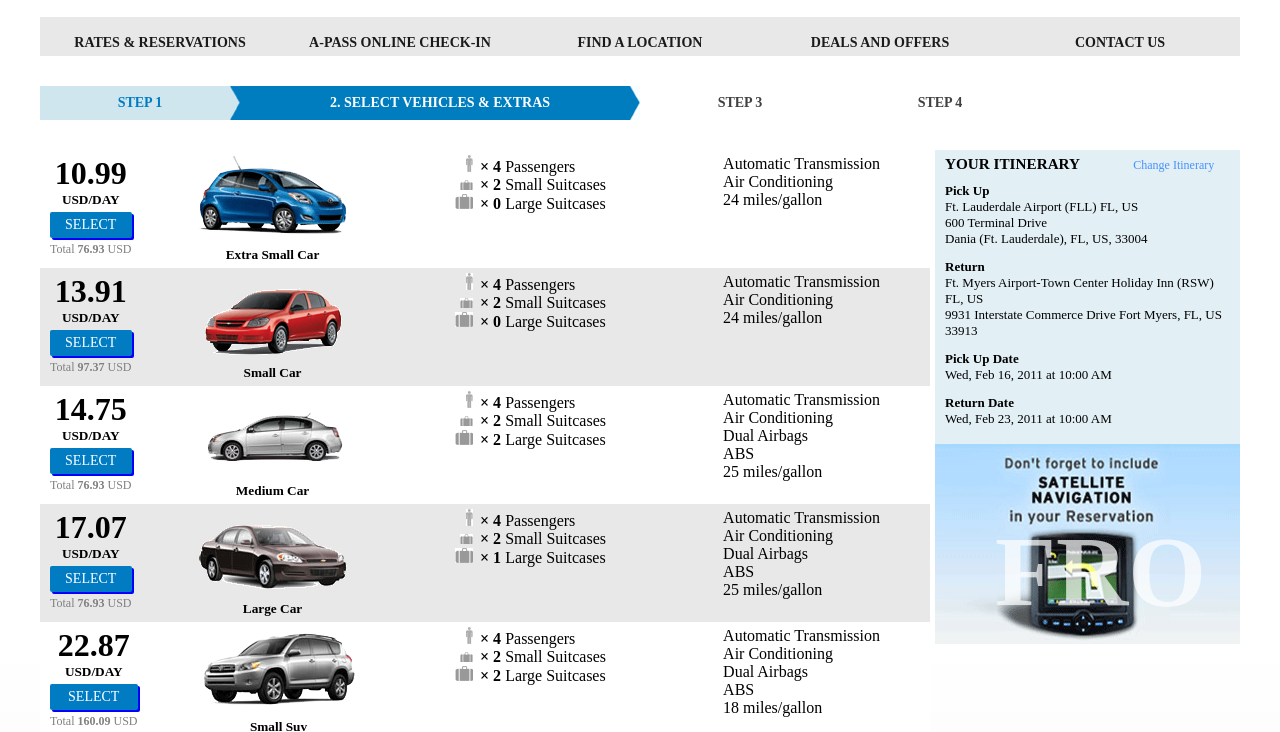
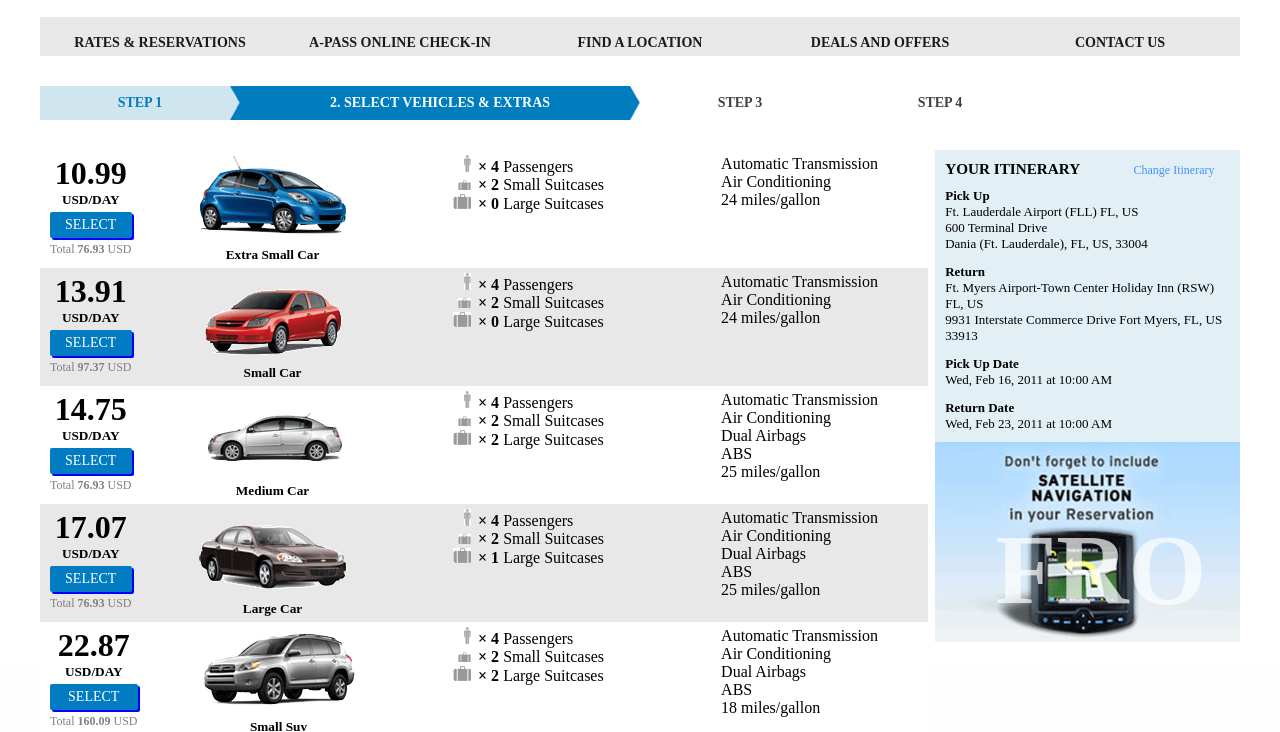
Before and after one commit to Mujtaba718/Advantage_Auto, a plain HTML site: page index.html in a window 1280 px wide. Shown: the part 74-806 px from the top of the page. Drawn offline with Linux system fonts and the light colour scheme.

Commit message:
made some minor changes.

```diff
--- a/css/AA.css
+++ b/css/AA.css
@@ -1,61 +1,86 @@
-	*{
+/*Global Styles*/
+
+* {
     margin: 0px;
     padding: 0px;
 }
-	body{
+
+body {
     background: url(../images/bg-grad.gif) bottom left repeat-x;
 }
-	#mainContainer{
+
+
+#mainContainer {
     width: 1200px;
     margin: 0 auto;
 }
-	header{
-		margin: 20px auto;
+
+.clearfix::after {
+    content: "";
+    clear: both;
+    display: table;
 }
-	#logo{
-		float:left;
+
+/*Header*/
+header {
+    margin: 20px 0;
 }
-	#logo a{
+
+#logo {
+    float: left;
+}
+
+#logo a {
     text-decoration: none;
 }
-	#logo h4{
+
+#logo h4 {
     color: #005194;
     padding-left: 105px;
 }
-	#search_bar{
+
+#search_bar {
     display: inline;
     position: relative;
 }
-	#search_bar input{
+
+#search_bar input {
     margin-left: 30px;
     padding: 2px 5px;
 }
-	#search_bar img{
+
+#search_bar img {
     position: absolute;
     top: -1px;
     right: 0px;
 }
-	#inputWrap{
+
+#inputWrap {
     float: right;
     line-height: 30px;
 }
-	select{
+
+select {
     padding: 2px 5px;
 }
-	nav{
+
+nav {
     margin-bottom: 30px;
 }
-	nav ul, .steps ul{
+
+nav ul, .steps ul {
     list-style-type: none;
 }
-	nav ul li{
-		font-size: 14px;
+
+nav ul li {
+    font-size: 0.875rem;
     font-weight: bold;
-		width: 240px;
+    width: 20%;
     background-color: #E8E8E8;
     float: left;
 }
-	nav ul a{
+
+nav ul a {
     color: #1A1A1A;
     text-align: center;
     padding: 18px 0px 5px;
@@ -63,21 +88,26 @@
     text-transform: uppercase;
     text-decoration: none;
 }
-	nav ul a:hover{
+
+nav ul a:hover {
     color: white;
     background-color: #3375D6;
 }
-	.steps{
+
+.steps {
     clear: both;
     margin: 15px auto;
 }
-	.steps li{
+
+.steps li {
     float: left;
 }
-	.steps li a{
+
+.steps li a {
     display: block;
 }
-	.steps .common{
+
+.steps .common {
     text-decoration: none;
     /*padding-top: 16px;*/
     line-height: 34px;
@@ -86,88 +116,108 @@
     text-transform: uppercase;
     font-size: 14px;
 }
-	.steps #one{
+
+.steps #one {
     color: #017CC2;
     width: 200px;
     background: #CFE6EE url(../images/resStepDividerPrevious.gif) no-repeat top right;
 }
-	.steps #two{
+
+.steps #two {
     color: white;
     width: 400px;
     background: #007DBF url(../images/blue.gif) no-repeat top right;
 }
-	.steps #three{
+
+.steps #three {
     color: #404040;
     width: 200px;
 }
-	.steps #four{
+
+.steps #four {
     color: #404040;
     text-decoration: none;
     width: 200px;
 }
-	.clear{
+
+.clear {
     clear: both;
 }
-	.content{
+
+.content {
     margin: 30px 0px;
 }
-	.left_content{
+
+.left_content {
     background-color: white;
-		width: 870px;
+    width: 74%;
     float: left;
+    box-sizing: border-box;
 }
-	.vehicle{
+
+.vehicle {
     padding: 5px 10px;
     width: 100%;
     float: left;
+    box-sizing: border-box;
 }
-	.vehicle p{
+
+.vehicle:nth-of-type(even) {
+	background-color: #E8E8E8;
+}
+
+.vehicle p {
     font-size: 12px;
     color: gray;
 }
-	.lightGray{
-		background-color: #E8E8E8;
-	}
-	.white{
-		background-color: white;
-	}
-	.price{
+
+.price {
     text-align: center;
     float: left;
 }
-	.car{
+
+.car {
     margin-left: 65px;
     float: left;
 }
-	.car a{
+
+.car a {
     text-decoration: none;
     color: black;
 }
-	.car h5{
+
+.car h5 {
     text-align: center;
 }
-	.list{
+
+.list {
     float: right;
     width: 400px;
     margin-right: 40px;
 }
-	.list .listOne{
+
+.list .listOne {
     float: left;
 }
-	.list .listTwo{
+
+.list .listTwo {
     float: right;
     list-style-type: none;
 }
-	.passenger{
+
+.passenger {
     list-style-image: url(../images/icon_man.gif);
 }
-	.small_suitcase{
+
+.small_suitcase {
     list-style-image: url(../images/icon_sm_scase.gif);
 }
-	.large_suitcase{
+
+.large_suitcase {
     list-style-image: url(../images/icon_lg_scase.gif);
 }
-	.select{
+
+.select {
     font-size: 14px;
     background-color: #017CC2;
     margin: 4px 0px;
@@ -178,38 +228,47 @@
     text-decoration: none;
     box-shadow: 2px 2px 0 #0000FF;
 }
-	.right_content{
-		width: 305px;
+
+.right_content {
+    width: 25.4%;
     float: right;
 }
-	.itinerary{
-		font-size: 13px;
-		padding: 5px 10px;
+
+.itinerary {
+    font-size: 0.8125rem;
+    padding: 10px;
     background-color: #E2EFF5;
-		width: 285px;
-		float: right;
+    box-sizing: border-box;
 }
-	.itinerary h3{
+
+.itinerary h3 {
     margin-bottom: 10px;
 }
-	.itinerary h3 a{
+
+.itinerary h3 a {
     font-weight: lighter;
     font-size: 12px;
     text-decoration: none;
     padding-left: 50px;
     color: #4791FF;
 }
-	.itinerary p{
+
+.itinerary p {
     margin-bottom: 12px;
 }
-	.ad{
-		width: 305px;
+
+.itinerary p:last-child {
+    margin-bottom: 0px;
+}
+
+.ad {
+    width: 100%;
     height: 200px;
     background: url(../images/offer.gif);
     position: relative;
-		float: right;
 }
-	.ad p{
+
+.ad p {
     opacity: 0.7;
     font-weight: bold;
     font-size: 100px;
@@ -218,35 +277,43 @@
     top: 70px;
     left: 60px;
 }
-	footer{
+
+footer {
     background-color: #E2EFF5;
     padding-top: 40px;
     border-bottom: 10px solid #087AB8;
 }
-	footer p{
+
+footer p {
     clear: both;
 }
-	footer a{
+
+footer a {
     color: #1378AC;
     text-decoration: none;
 }
-	footer a:hover{
+
+footer a:hover {
     text-decoration: underline;
 }
-	.sign_up{
+
+.sign_up {
     width: 254px;
     padding: 0px 40px 0px 30px;
     height: 225px;
     float: left;
     border-right: 2px solid white;
 }
-	.sign_up h3{
+
+.sign_up h3 {
     font-weight: lighter;
 }
-	.sign_up .input_wrap{
+
+.sign_up .input_wrap {
     margin: 20px 0px;
 }
-	.sign_up .button{
+
+.sign_up .button {
     display: block;
     margin-left: 5px;
     padding: 4px 5px;
@@ -259,24 +326,29 @@
     color: white;
     border-radius: 2px;
 }
-	.sign_up input{
+
+.sign_up input {
     height: 14px;
     float: left;
     padding: 3px 2px;
 }
-	.mobile{
+
+.mobile {
     margin-top: 10px;
 }
-	.mobile img{
+
+.mobile img {
     float: left;
 }
-	.mobile span{
+
+.mobile span {
     font-size: 14px;
     color: #087AB8;
     margin-left: 10px;
     line-height: 30px;
 }
-	.left_list{
+
+.left_list {
     width: 255px;
     color: #087AB8;
     padding: 0px 0px 0px 10px;
@@ -284,45 +356,56 @@
     float: left;
     border-right: 2px solid white;
 }
-	.left_list ul{
+
+.left_list ul {
     margin-top: 10px;
     list-style-type: none;
 }
-	.left_list ul li{
+
+.left_list ul li {
     line-height: 24px;
 }
-	.left_list p:nth-of-type(2){
+
+.left_list p:nth-of-type(2) {
     padding: 20px 0;
 }
-	.middle_list{
+
+.middle_list {
     width: 255px;
     padding-left: 10px;
     height: 225px;
     border-right: 2px solid white;
     float: left;
 }
-	.middle_list p:nth-of-type(2){
+
+.middle_list p:nth-of-type(2) {
     line-height: 50px;
 }
-	.middle_list ul{
+
+.middle_list ul {
     margin-top: 10px;
     list-style-type: none;
 }
-	.middle_list li{
+
+.middle_list li {
     line-height: 24px;
 }
-	.right_list{
+
+.right_list {
     float: left;
 }
-	.right_list ul{
+
+.right_list ul {
     height: 225px;
     padding-left: 10px;
     list-style-type: none;
 }
-	.right_list li{
+
+.right_list li {
     line-height: 26px;
 }
-	p.copyright{
+
+p.copyright {
     clear: both;
     text-align: center;
     line-height: 80px;
--- a/index.html
+++ b/index.html
@@ -7,7 +7,7 @@
 </head>
 <body>
 	<div id="mainContainer">
-		<header>
+		<header class="clearfix">
 			<div id="logo">
 				<a href="#">
 					<img src="images/adv_logo_hd.gif">
@@ -32,10 +32,9 @@
 					<a href="#"><img src="images/search_btn.gif"  height="22" width="22"></a>
 				</div>
 			</div>
-			<div class="clear"></div>
 		</header>
 
-		<nav>
+		<nav class="clearfix">
 			<ul>
 				<li><a href="#">rates &#38; reservations</a></li>
 				<li><a href="#">a-pass online check-in</a></li>
@@ -43,7 +42,6 @@
 				<li><a href="#">deals and offers</a></li>
 				<li><a href="#">contact us</a></li>
 			</ul>
-			<div class="clear"></div>
 		</nav>
 
 		<div class="steps">
@@ -57,22 +55,21 @@
 		</div>
 
 		<div class="content">
-			<div class="left_content">
-				<div class="vehicle white">
+			<div class="left_content clearfix">
+
+				<div class="vehicle">
 					<div class="price">
 						<h1>10.99</h1>
 						<h5>USD/DAY</h5>
 						<a href="#" class="select">SELECT</a>
 						<p>Total <strong>76.93</strong> USD</p>
 					</div>
-
 					<div class="car">
 						<a href="#">
 							<img src="images/car1.gif">
 							<h5>Extra Small Car</h5>
 						</a>
 					</div>
-
 					<div class="list">
 						<ul class="listOne">
 							<li class="passenger"><strong>× 4</strong> Passengers</li>
@@ -85,10 +82,9 @@
 							<li>24 miles/gallon</li>
 						</ul>
 					</div>
-					<div class="clear"></div>
 				</div>
 
-				<div class="vehicle lightGray">
+				<div class="vehicle">
 					<div class="price">
 						<h1>13.91</h1>
 						<h5>USD/DAY</h5>
@@ -118,7 +114,7 @@
 					<div class="clear"></div>
 				</div>
 
-				<div class="vehicle white">
+				<div class="vehicle">
 					<div class="price">
 						<h1>14.75</h1>
 						<h5>USD/DAY</h5>
@@ -148,7 +144,7 @@
 					<div class="clear"></div>
 				</div>
 
-				<div class="vehicle lightGray">
+				<div class="vehicle">
 					<div class="price">
 						<h1>17.07</h1>
 						<h5>USD/DAY</h5>
@@ -178,7 +174,7 @@
 					<div class="clear"></div>
 				</div>
 
-				<div class="vehicle white">
+				<div class="vehicle">
 					<div class="price">
 						<h1>22.87</h1>
 						<h5>USD/DAY</h5>
@@ -208,7 +204,7 @@
 					<div class="clear"></div>
 				</div>
 
-				<div class="vehicle lightGray">
+				<div class="vehicle">
 					<div class="price">
 						<h1>25.04</h1>
 						<h5>USD/DAY</h5>
@@ -238,7 +234,7 @@
 					<div class="clear"></div>
 				</div>
 
-				<div class="vehicle white">
+				<div class="vehicle">
 					<div class="price">
 						<h1>26.04</h1>
 						<h5>USD/DAY</h5>
@@ -269,7 +265,7 @@
 				<div class="clear"></div>
 			</div>
 			<div class="right_content">
-				<div class="itinerary">
+				<div class="itinerary clearfix">
 					<h3>YOUR ITINERARY  <a href="#">Change Itinerary</a></h3>
 					<h4>Pick Up</h4>
 					<p>Ft. Lauderdale Airport (FLL) FL, US </br>
@@ -287,7 +283,6 @@
 
 					<h4>Return Date</h4>
 					<p>Wed, Feb 23, 2011 at 10:00 AM</p>
-					<div class="clear"></div>
 				</div>
 				<a href="#">
 					<div class="ad">
@@ -347,5 +342,6 @@
 			<div class="clear"></div>
 		</footer>
 	</div>
+
 </body>
 </html>
```
Lines whose indentation alone changed are shown as unchanged.
